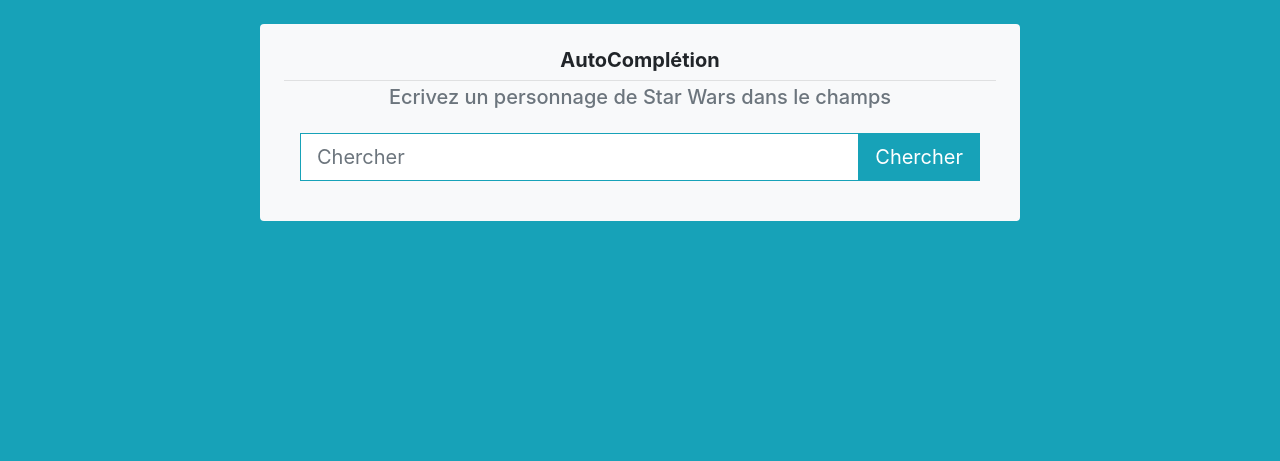
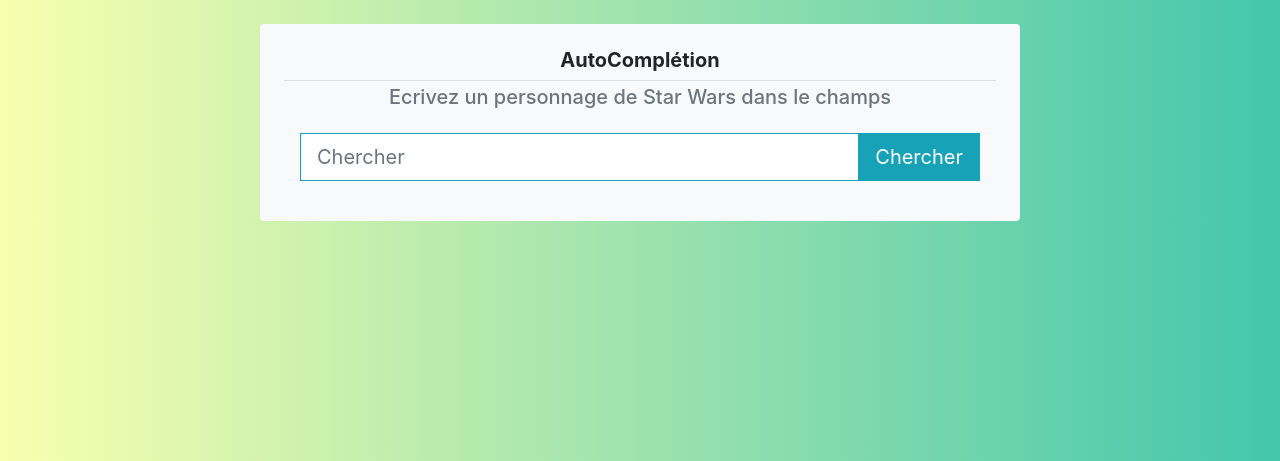
Before and after one commit to elias-cardon/autocompletion, a PHP site: page / in a window 1280 px wide. Shown: the top 461 px of the page. Run offline with PHP 8.4, Linux system fonts and the light colour scheme.

Commit message:
Mise d'un background linear-gradient

```diff
--- a/details.php
+++ b/details.php
@@ -186,4 +186,10 @@ body.fixed .header-fixed .header-limiter nav {
   }
 
 }
+body
+{
+background: #4CA1AF;  /* fallback for old browsers */
+background: -webkit-linear-gradient(to right, #C4E0E5, #4CA1AF);  /* Chrome 10-25, Safari 5.1-6 */
+background: linear-gradient(to right, #C4E0E5, #4CA1AF); /* W3C, IE 10+/ Edge, Firefox 16+, Chrome 26+, Opera 12+, Safari 7+ */
+}
 </style>
--- a/index.php
+++ b/index.php
@@ -38,3 +38,13 @@
 </body>
 
 </html>
+
+<style type="text/css">
+  .bg-info
+  {
+    background: #43C6AC;  /* fallback for old browsers */
+background: -webkit-linear-gradient(to right, #F8FFAE, #43C6AC);  /* Chrome 10-25, Safari 5.1-6 */
+background: linear-gradient(to right, #F8FFAE, #43C6AC); /* W3C, IE 10+/ Edge, Firefox 16+, Chrome 26+, Opera 12+, Safari 7+ */
+
+  }
+</style>
```
